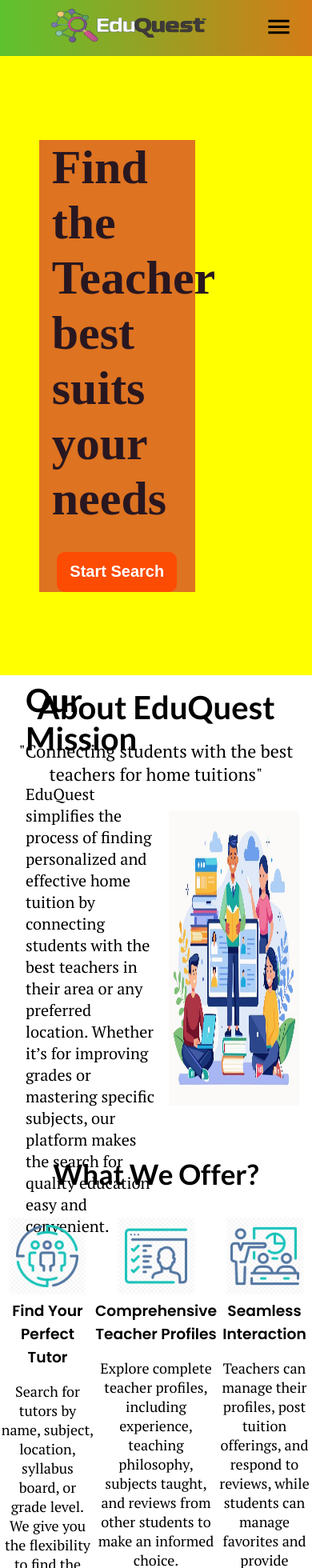
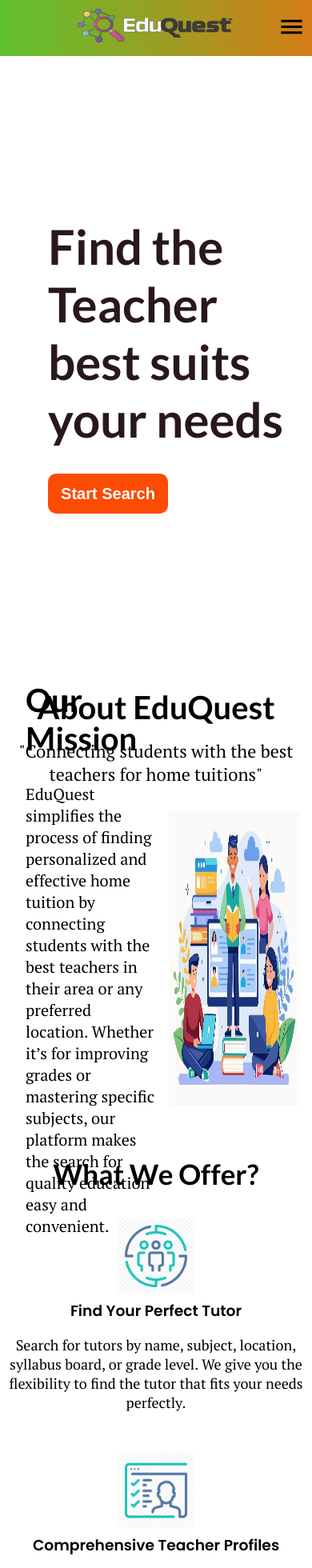
Before and after one commit to Subram-skcet/TUTOR_FINDER, a React (Create React App) app: page / in a window 390 px wide. Shown: the top 1960 px of the page at 80% size. Built offline with nearby package versions, Linux system fonts and the light colour scheme; no server answers.

Commit message:
home page fully made suitable for mid and smaller screens

```diff
--- a/src/Home/Home.css
+++ b/src/Home/Home.css
@@ -3,7 +3,7 @@
     height:calc(100vh - var(--header-height));
     align-items: center;
     justify-content: space-around;
-    background: yellow;
+    /* background: yellow; */
 }
 .home-h1{
     color:#291720;
@@ -11,13 +11,14 @@
     margin-left: 1rem;
 }
 .home-content{
-    /* margin-left: 10px; */
+    margin-left: 10px;
     text-shadow:outset 1px 1px 10px black;
     width: 50vw;
-    background: #de7321;
+    /* background: #de7321; */
 }
 .home-img-div{
-    background: green;
+    /* background: green; */
+    /* transform: scale(1.1); */
 }
 .home-img{
    width: 100%;
@@ -25,9 +26,10 @@
 }
 .home-srch-btn{
   color: white;
-    display: block;
+    /* display: block;
     margin-left: auto;
-    margin-right: auto;
+    margin-right: auto; */
+    margin-left: 1rem;
     margin-top: 2rem;
     width: 150px;
     height: 50px;
@@ -47,3 +49,34 @@
 .home-srch-btn:hover{
   background-color:#de7321;
 }
+
+@media (max-width:1200px) {
+    .home-img-div{
+      transform: scale(0.9);
+    }
+
+    .home-img-div{
+      transform: scaleX(0.8);
+    }
+}
+
+@media (max-width:1000px) {
+     .home-img-div{
+      display: none;
+     }
+    .home-content{
+      width: 80%;
+    }
+}
+
+@media(max-width:287px) {
+   .home-h1{
+     font-size: 20vw;
+   }
+
+   .home-srch-btn{
+      width: 50vw;
+      height: 18vw;
+      font-size: 6vw;
+   }
+}
--- a/src/Home/Home.js
+++ b/src/Home/Home.js
@@ -18,13 +18,13 @@ const Home = (props) => {
           </>
           :
           <>
-            <h1 className='home-h1'>Find the Teacher best suits your needs</h1>
+            <h1 className='home-h1 lato-bold'>Find the Teacher best suits your needs</h1>
             <button className="home-srch-btn" onClick={()=>setSrch(true)}>Start Search</button>
           </>
           }
         </div>
         <div className="home-img-div">
-            {/* <ImageSlider/> */}
+            <ImageSlider/>
         </div>
       </div>
     </>
--- a/src/Layout/Layout.css
+++ b/src/Layout/Layout.css
@@ -85,6 +85,7 @@
     margin-right: 1rem;
     padding: 0.5rem;
     display: none;
+    /* background: red; */
 }
 
 .menu-open{
@@ -144,13 +145,37 @@
     }
     .hamburger-div{
         display: block;
+        position: absolute;
+        right: 0;
+        margin-right: 0;
     }
     .logo-img{
-        display: block;
-        margin-left: auto;
-        margin-right: auto;
+        position:absolute;
+        top: 50%;
+        left: 50%;
+        transform: translate(-50%,-50%);
     }
     .img-sz{
         background-color: white;
     }
 }
+
+@media (max-width:400px) {
+    .logo-img{
+       display: block;
+       margin-left: auto;
+       margin-right: auto;
+    }
+}
+
+@media (max-width:330px) {
+    .layout-img{
+        width: 50vw;
+    }
+}
+
+@media (max-width:300px) {
+    .hamburger-menu{
+        width: 100%;
+    }
+}
--- a/src/components/AboutPage/About.css
+++ b/src/components/AboutPage/About.css
@@ -36,8 +36,6 @@
   font-family: "Lato", system-ui;
   font-weight: 700;
   font-style: normal;
-  font-size: 40px;
-
 }
 
   .overview-description,
@@ -77,6 +75,7 @@
   }
 
 .feature-item{
+  /* background: pink; */
   display: flex;
   flex-direction: column;
   width: 400px;
@@ -102,7 +101,7 @@
 
 .feature-list{
   display: flex;
-  /* background: yellow; */
+  /* background: green; */
   justify-content: space-around;
 }
 
@@ -154,3 +153,37 @@
 .about-subtitle{
   font-size: 22px;
 }
+
+.about-title,
+.overview-title
+{
+  font-size: 40px;
+}
+
+.about-features{
+  /* background: yellow; */
+}
+
+@media (max-width:1287px) {
+  .feature-item{
+    width: 30vw;
+  }
+}
+
+@media (max-width:900px) {
+  .feature-list{
+     flex-direction: column;
+     align-items: center;
+     gap: 3rem;
+  }
+
+  .feature-item{
+    width: 400px;
+  }
+}
+
+@media (max-width:400px) {
+     .feature-item{
+      width: 100vw;
+    }
+}
```
